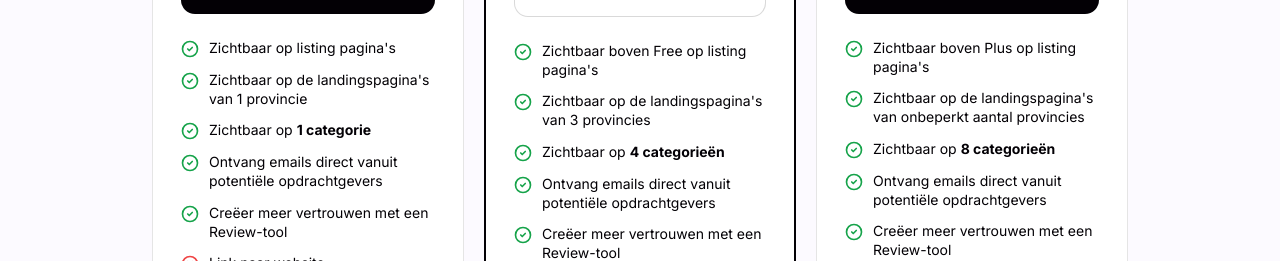
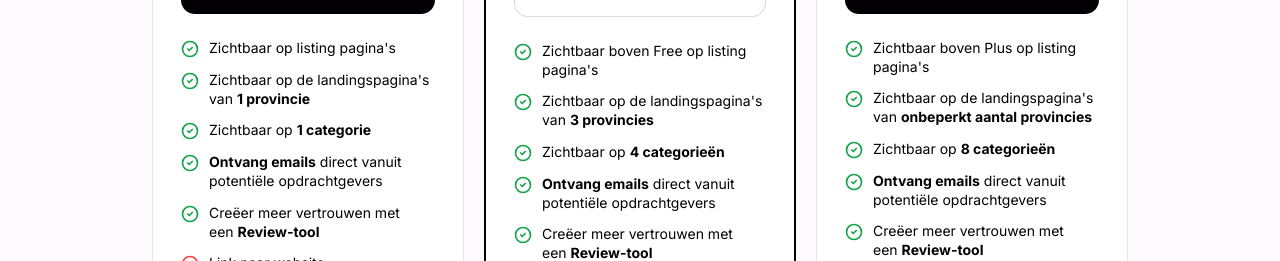
Before and after one commit to ruurd-coder/lenslab-nl, a Next.js app: page /memberships in a window 1280 px wide. Shown: the part 691-952 px from the top of the page. Built offline with nearby package versions, Linux system fonts and the light colour scheme; no server answers.

Commit message:
Bold: provincie, categorieën, Ontvang emails, Review-tool

```diff
--- a/app/memberships/page.tsx
+++ b/app/memberships/page.tsx
@@ -7,24 +7,25 @@ export const metadata = {
   description: "Kies het membership dat bij jou past als fotograaf of videograaf op LensLab.",
 };
 
-type Feature = { label: string; value?: string; included: boolean };
+// prefix = vet vooraan, label = normaal, value = vet achteraan
+type Feature = { prefix?: string; label: string; value?: string; included: boolean };
 
 const FREE_FEATURES: Feature[] = [
   { label: "Zichtbaar op listing pagina's", included: true },
-  { label: "Zichtbaar op de landingspagina's van 1 provincie", included: true },
+  { label: "Zichtbaar op de landingspagina's van", value: "1 provincie", included: true },
   { label: "Zichtbaar op", value: "1 categorie", included: true },
-  { label: "Ontvang emails direct vanuit potentiële opdrachtgevers", included: true },
-  { label: "Creëer meer vertrouwen met een Review-tool", included: true },
+  { prefix: "Ontvang emails", label: "direct vanuit potentiële opdrachtgevers", included: true },
+  { label: "Creëer meer vertrouwen met een", value: "Review-tool", included: true },
   { label: "Link naar website", included: false },
   { label: "Link naar socials", included: false },
 ];
 
 const PLUS_FEATURES: Feature[] = [
   { label: "Zichtbaar boven Free op listing pagina's", included: true },
-  { label: "Zichtbaar op de landingspagina's van 3 provincies", included: true },
+  { label: "Zichtbaar op de landingspagina's van", value: "3 provincies", included: true },
   { label: "Zichtbaar op", value: "4 categorieën", included: true },
-  { label: "Ontvang emails direct vanuit potentiële opdrachtgevers", included: true },
-  { label: "Creëer meer vertrouwen met een Review-tool", included: true },
+  { prefix: "Ontvang emails", label: "direct vanuit potentiële opdrachtgevers", included: true },
+  { label: "Creëer meer vertrouwen met een", value: "Review-tool", included: true },
   { label: "Link naar website", included: true },
   { label: "Link naar socials", included: true },
   { label: "Andere beeldmakers niet zichtbaar op jouw profiel", included: true },
@@ -32,10 +33,10 @@ const PLUS_FEATURES: Feature[] = [
 
 const PREMIUM_FEATURES: Feature[] = [
   { label: "Zichtbaar boven Plus op listing pagina's", included: true },
-  { label: "Zichtbaar op de landingspagina's van onbeperkt aantal provincies", included: true },
+  { label: "Zichtbaar op de landingspagina's van", value: "onbeperkt aantal provincies", included: true },
   { label: "Zichtbaar op", value: "8 categorieën", included: true },
-  { label: "Ontvang emails direct vanuit potentiële opdrachtgevers", included: true },
-  { label: "Creëer meer vertrouwen met een Review-tool", included: true },
+  { prefix: "Ontvang emails", label: "direct vanuit potentiële opdrachtgevers", included: true },
+  { label: "Creëer meer vertrouwen met een", value: "Review-tool", included: true },
   { label: "Link naar website", included: true },
   { label: "Link naar socials", included: true },
   { label: "Andere beeldmakers niet zichtbaar op jouw profiel", included: true },
@@ -144,8 +145,9 @@ export default function MembershipsPage() {
                   <li key={i} className="flex items-start gap-2.5">
                     {f.included ? <CheckIcon /> : <CrossIcon />}
                     <span className="text-[14px] leading-snug" style={{ color: "#030005" }}>
+                      {f.prefix && <><strong>{f.prefix}</strong>{" "}</>}
                       {f.label}
-                      {f.value && <strong className="ml-1">{f.value}</strong>}
+                      {f.value && <><strong className="ml-1">{f.value}</strong></>}
                     </span>
                   </li>
                 ))}
```
